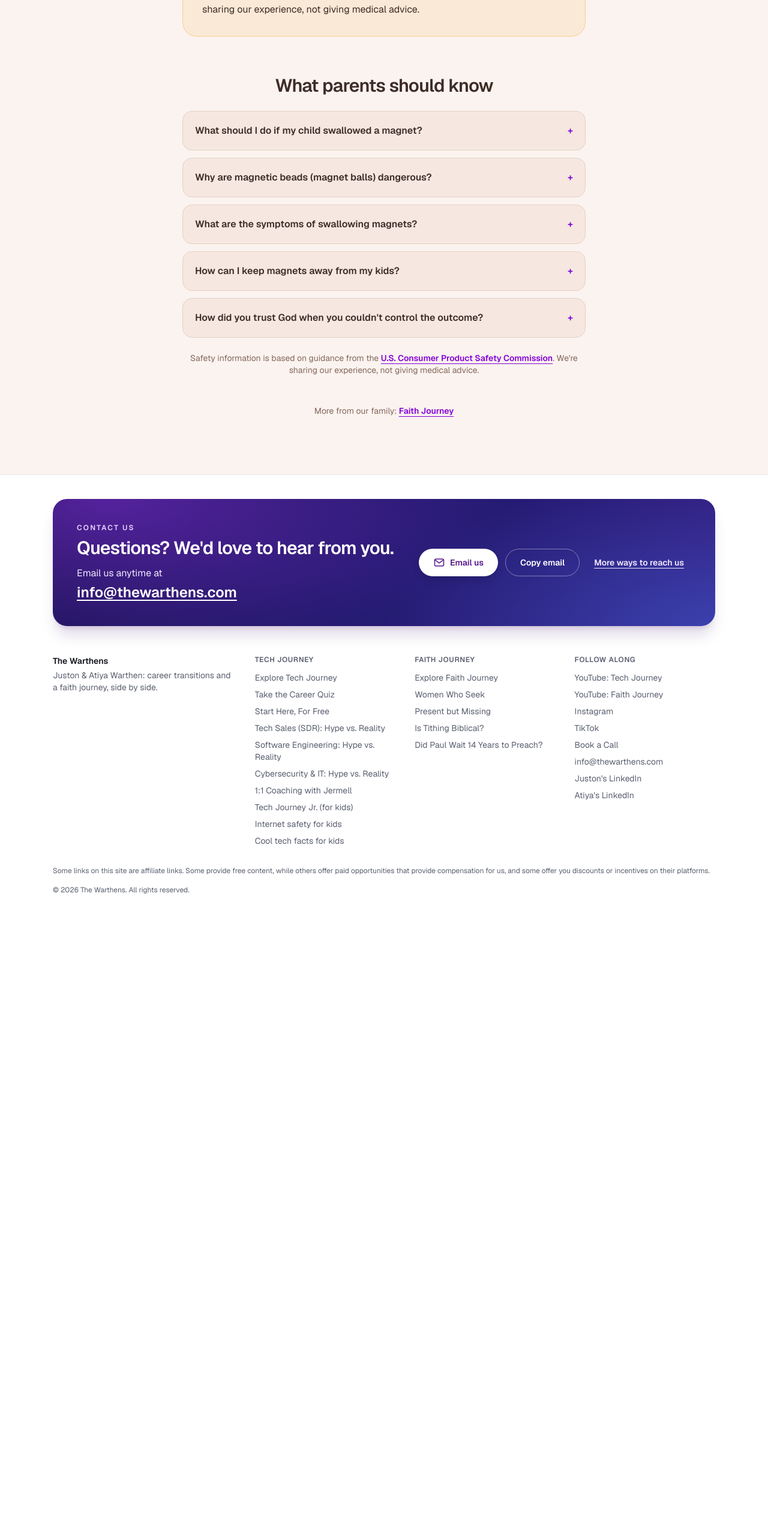
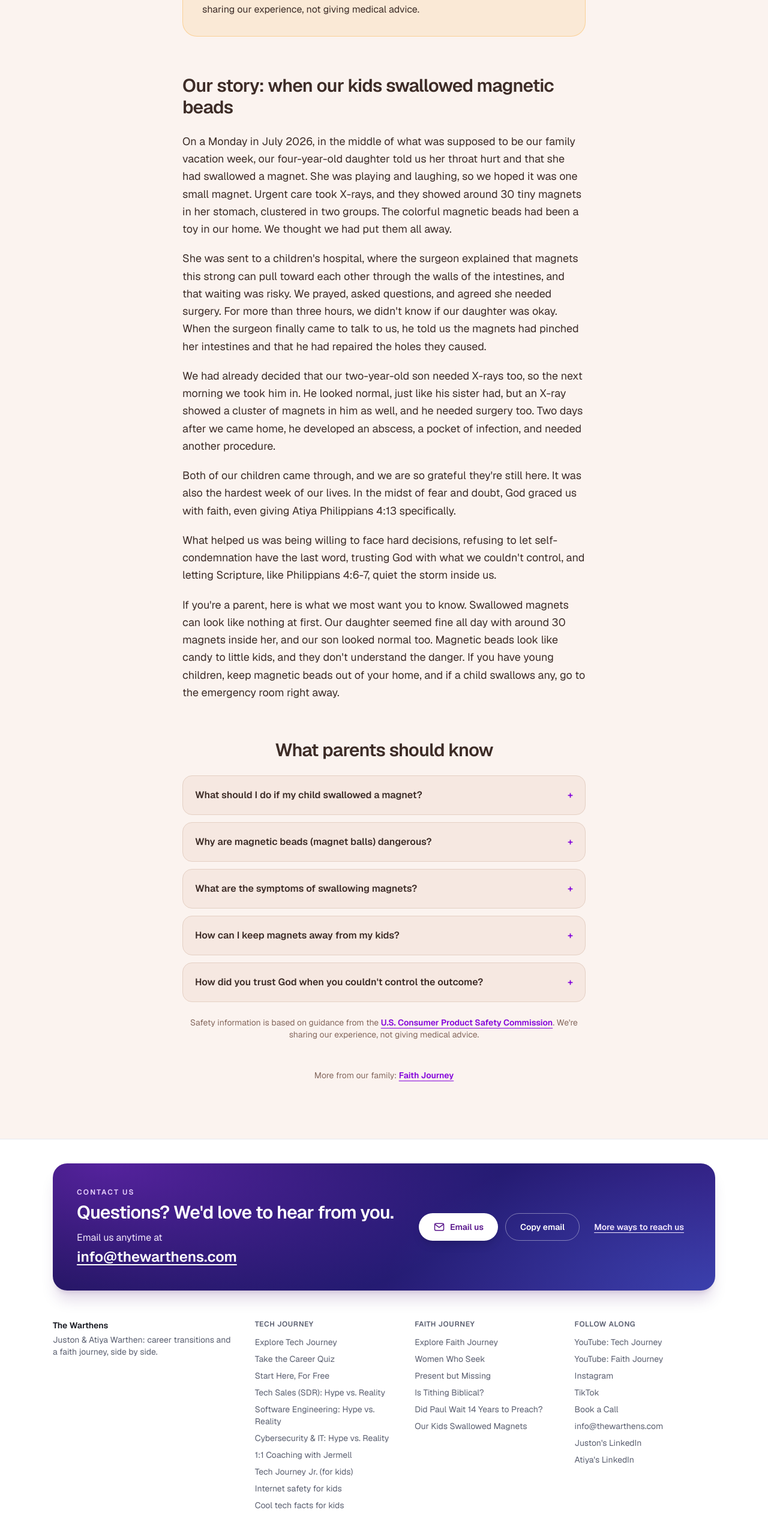
Before and after one commit to justonw/thewarthens-site, a Next.js app: page /magnets in a window 1280 px wide. Shown: the part 1040-3593 px from the top of the page at 60% size. Before the commit the page ends 2572 px from the top, so only its background shows below. Built offline with nearby package versions, Linux system fonts and the light colour scheme.

Commit message:
Magnets page: add written story for search; link to it from Faith page (Latest video card) and footer
Co-Authored-By: Claude Sonnet 5.5 <noreply@anthropic.com>

```diff
--- a/src/app/faith/page.tsx
+++ b/src/app/faith/page.tsx
@@ -301,8 +301,40 @@ export default function FaithJourneyPage() {
         </div>
       </div>
 
+      {/* Latest video */}
+      <div className="mx-auto max-w-5xl px-6 pt-12 sm:pt-16">
+        <Reveal>
+          <Link
+            href="/magnets"
+            className="group grid overflow-hidden rounded-[2rem] border border-border-subtle bg-background-elevated transition-all hover:-translate-y-0.5 hover:border-mauve-600/40 hover:shadow-xl hover:shadow-mauve-950/10 md:grid-cols-[1.1fr_0.9fr]"
+          >
+            <div className="relative aspect-video md:aspect-auto md:min-h-60">
+              {/* eslint-disable-next-line @next/next/no-img-element */}
+              <img
+                src="https://i.ytimg.com/vi/mKewhwS4Ys4/maxresdefault.jpg"
+                alt="Our Kids Swallowed Magnets. This Is How We Trusted God."
+                loading="lazy"
+                className="absolute inset-0 h-full w-full object-cover"
+              />
+            </div>
+            <div className="flex flex-col justify-center p-6 sm:p-8">
+              <p className="text-xs font-semibold uppercase tracking-wider text-mauve-700">Latest video</p>
+              <h2 className="text-balance mt-2 text-2xl font-semibold tracking-tight sm:text-3xl">
+                Our Kids Swallowed Magnets. This Is How We Trusted God.
+              </h2>
+              <p className="mt-3 text-foreground-muted">
+                Our story, plus what every parent should know about magnetic beads.
+              </p>
+              <span className="mt-5 inline-flex items-center gap-2 text-sm font-semibold text-purple-700 transition-transform group-hover:translate-x-1">
+                Read the story and watch <span aria-hidden>→</span>
+              </span>
+            </div>
+          </Link>
+        </Reveal>
+      </div>
+
       {/* Women Who Seek */}
-      <div className="mx-auto max-w-5xl px-6 pb-16 pt-12 sm:pt-16">
+      <div className="mx-auto max-w-5xl px-6 pb-16 pt-8 sm:pt-10">
         <Reveal>
           <Link
             href="/faith/women-who-seek"
--- a/src/app/magnets/page.tsx
+++ b/src/app/magnets/page.tsx
@@ -36,6 +36,17 @@ export const metadata: Metadata = {
   },
   twitter: { card: "summary_large_image", title: VIDEO_TITLE, description, images: [thumbnail] },
 };
+
+// The story section is built only from Atiya's own account. It leaves out names of the children,
+// doctors, and hospitals on purpose.
+const story = [
+  "On a Monday in July 2026, in the middle of what was supposed to be our family vacation week, our four-year-old daughter told us her throat hurt and that she had swallowed a magnet. She was playing and laughing, so we hoped it was one small magnet. Urgent care took X-rays, and they showed around 30 tiny magnets in her stomach, clustered in two groups. The colorful magnetic beads had been a toy in our home. We thought we had put them all away.",
+  "She was sent to a children's hospital, where the surgeon explained that magnets this strong can pull toward each other through the walls of the intestines, and that waiting was risky. We prayed, asked questions, and agreed she needed surgery. For more than three hours, we didn't know if our daughter was okay. When the surgeon finally came to talk to us, he told us the magnets had pinched her intestines and that he had repaired the holes they caused.",
+  "We had already decided that our two-year-old son needed X-rays too, so the next morning we took him in. He looked normal, just like his sister had, but an X-ray showed a cluster of magnets in him as well, and he needed surgery too. Two days after we came home, he developed an abscess, a pocket of infection, and needed another procedure.",
+  "Both of our children came through, and we are so grateful they're still here. It was also the hardest week of our lives. In the midst of fear and doubt, God graced us with faith, even giving Atiya Philippians 4:13 specifically.",
+  "What helped us was being willing to face hard decisions, refusing to let self-condemnation have the last word, trusting God with what we couldn't control, and letting Scripture, like Philippians 4:6-7, quiet the storm inside us.",
+  "If you're a parent, here is what we most want you to know. Swallowed magnets can look like nothing at first. Our daughter seemed fine all day with around 30 magnets inside her, and our son looked normal too. Magnetic beads look like candy to little kids, and they don't understand the danger. If you have young children, keep magnetic beads out of your home, and if a child swallows any, go to the emergency room right away.",
+];
 
 // Safety answers follow the U.S. Consumer Product Safety Commission guidance on swallowed magnets.
 const faq = [
@@ -208,6 +219,19 @@ export default function MagnetsPage() {
         </Reveal>
 
         <Reveal delay={80}>
+          <article className="mx-auto mt-16 max-w-2xl text-left">
+            <h2 className="text-2xl font-semibold tracking-tight sm:text-3xl">
+              Our story: when our kids swallowed magnetic beads
+            </h2>
+            <div className="mt-6 space-y-5 text-lg leading-relaxed text-foreground">
+              {story.map((paragraph) => (
+                <p key={paragraph.slice(0, 40)}>{paragraph}</p>
+              ))}
+            </div>
+          </article>
+        </Reveal>
+
+        <Reveal delay={80}>
           <div className="mx-auto mt-16 max-w-2xl text-left">
             <h2 className="text-center text-2xl font-semibold tracking-tight sm:text-3xl">
               What parents should know
--- a/src/components/Footer.tsx
+++ b/src/components/Footer.tsx
@@ -127,6 +127,12 @@ export default function Footer() {
               >
                 Did Paul Wait 14 Years to Preach?
               </Link>
+              <Link
+                href="/magnets"
+                className="text-sm text-foreground-muted transition-colors hover:text-foreground"
+              >
+                Our Kids Swallowed Magnets
+              </Link>
             </nav>
           </div>
           <div>
```
